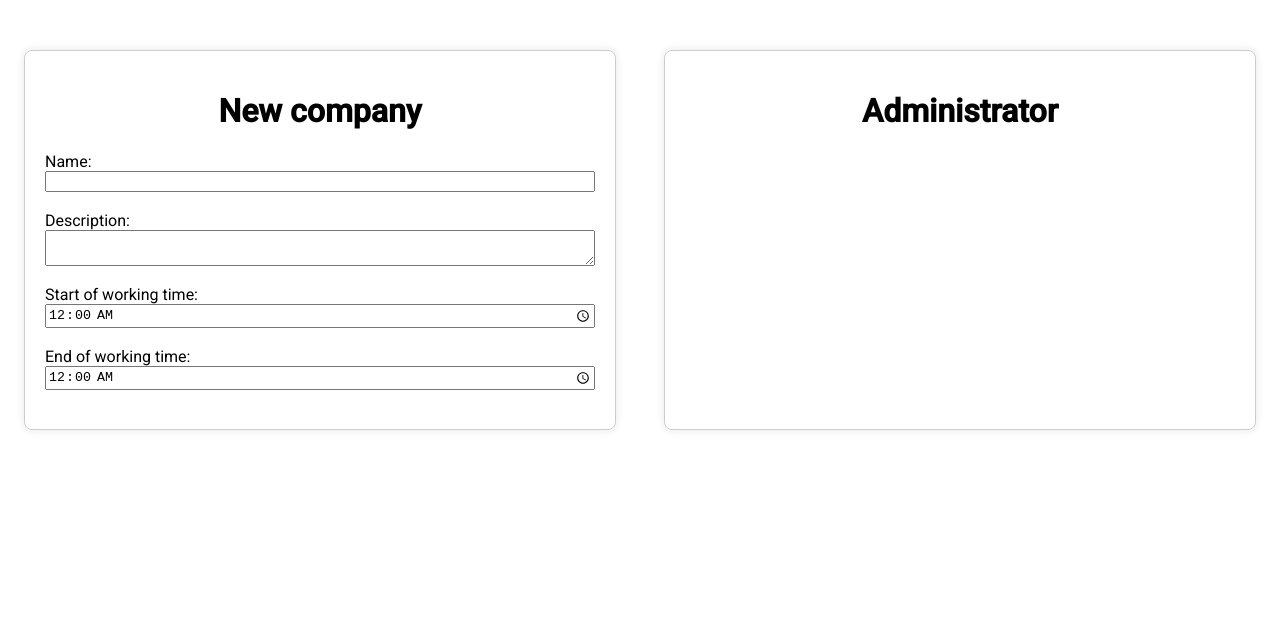
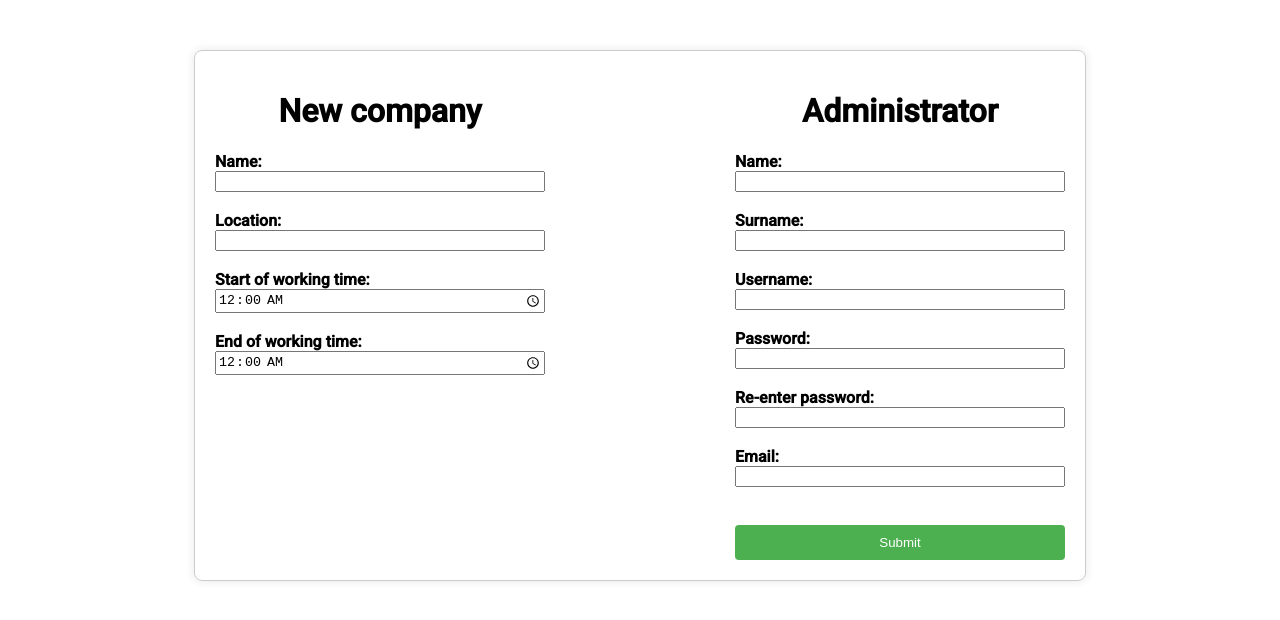
Before and after one commit to ISA-project-2023/frontend, an Angular app in the folder frontend-app/: page /companyRegistration in a window 1280 px wide. Shown: the top 620 px of the page. Built offline with nearby package versions, Linux system fonts and the light colour scheme.

Commit message:
adding company and administrator ended

```diff
--- a/frontend-app/src/app/app-routing.module.ts
+++ b/frontend-app/src/app/app-routing.module.ts
@@ -19,7 +19,6 @@ const routes: Routes = [
   { path: 'company-profile/:id', component: CompanyProfileComponent },
   { path: 'company-profile/edit/:id', component: CompanyProfileFormComponent },
   { path: 'company-admin-profile/add-appointment', component: PickupAppointmentFormComponent },
-  { path: '', redirectTo: '/home', pathMatch: 'full' },
   { path: 'home', component: HomeComponent },
   { path: 'login', component: LoginComponent },
   { path: 'register', component: RegistrationComponent },
--- a/frontend-app/src/features/companies/company-profile-form/company-profile-form.component.html
+++ b/frontend-app/src/features/companies/company-profile-form/company-profile-form.component.html
@@ -32,12 +32,12 @@
                         <div class="shift-div">
                             <mat-form-field class="content">
                                 <mat-label>Start of shift</mat-label>
-                                 <input matInput formControlName="startTime" type="datetime" />
+                                 <!-- <input matInput formControlName="startTime" type="datetime" /> -->
                                      <!--    [defaultValue]="07:00" -->
                             </mat-form-field>
                             <mat-form-field class="content">
                                 <mat-label>End of shift</mat-label>
-                                <input matInput formControlName="endTime" type="datetime" />
+                                <!-- <input matInput formControlName="endTime" type="datetime" /> -->
                                     <!--    [defaultValue]="07:00" -->
                             </mat-form-field>
                         </div>
--- a/frontend-app/src/features/companies/company-profile-form/company-profile-form.component.ts
+++ b/frontend-app/src/features/companies/company-profile-form/company-profile-form.component.ts
@@ -45,8 +45,8 @@ export class CompanyProfileFormComponent implements OnChanges {
   companyProfileForm = new FormGroup({
     name: new FormControl('', [Validators.required]),
     location: new FormControl('', [Validators.required]),
-    startTime: new FormControl(new Date()),
-    endTime: new FormControl(new Date()),
+    startTime: new FormControl('', [Validators.required]),
+    endTime: new FormControl('', [Validators.required]),
     grade: new FormControl(0, [Validators.required]),
     //equipment: new FormControl<Equipment>([], {nonNullable: false})
   });
--- a/frontend-app/src/features/companies/company-registration/company-registration.component.css
+++ b/frontend-app/src/features/companies/company-registration/company-registration.component.css
@@ -1,5 +1,7 @@
 .register{
-    width: 550px;
+    display: flex;
+    justify-content: space-between;
+    width: 850px;
     margin: 50px auto;
     padding: 20px;
     border: 1px solid #ccc;
@@ -9,15 +11,29 @@
 
 .main{
     display: flex;
-    justify-content: space-between;
+    justify-content: center;
+}
+
+label{
+    font-weight: bold;
 }
 
 .center{
     display: flex;
-    justify-content: center;
+    margin: 0 auto;
 }
 
 .company-form{
     display: flex;
     flex-direction: column;
+    width: 330px;
 }
+
+button[type="submit"] {
+    background-color: #4caf50;
+    color: white;
+    padding: 10px;
+    border: none;
+    border-radius: 4px;
+    cursor: pointer;
+}
--- a/frontend-app/src/features/companies/company-registration/company-registration.component.html
+++ b/frontend-app/src/features/companies/company-registration/company-registration.component.html
@@ -1,27 +1,49 @@
 <div class="main">
-    <div class="register">
+        <form (ngSubmit)="save()" class="register">
+                <div class="company-form">
                     <div class="center">
                         <h1>New company</h1>
                     </div>
-        <form (ngSubmit)="save()" class="company-form">
-
                     <label for="name">Name:</label>
                     <input type="text" id="name" [(ngModel)]="name" name="name"> <br>
 
-                <label for="description">Description:</label>
-                <textarea id="description" [(ngModel)]="description" name="description"></textarea> <br>
+                    <label for="location">Location:</label>
+                    <input type="text" id="location" [(ngModel)]="location" name="location"> <br>
 
                     <label for="name">Start of working time:</label>
                     <input type="time" id="startTime" [(ngModel)]="startTime" name="startTime"> <br>
 
                     <label for="name">End of working time:</label>
-                <input type="time" id="endTime" [(ngModel)]="endTime" name="startTime"> <br>
+                    <input type="time" id="endTime" [(ngModel)]="endTime" name="endTime"> <br>
 
-        </form>
+                    <label for="name" *ngIf = "allEntered">Fill in all informations!</label>
+                    <label for="name" *ngIf = "repassOk">Password not entered correctly!</label>
+                    <label for="name" *ngIf = "registrationOk">Successfully registered company!</label>
                 </div>
-    <div class="register">
+            <div class="company-form">
                 <div class="center">
                     <h1>Administrator</h1>
                 </div>
+                    <label for="name">Name:</label>
+                    <input type="text" id="nameAdmin" [(ngModel)]="nameAdmin" name="nameAdmin"> <br>
+
+                    <label for="surname">Surname:</label>
+                    <input type="text" id="surnameAdmin" [(ngModel)]="surnameAdmin" name="surnameAdmin"><br>
+
+                    <label for="username">Username:</label>
+                    <input type="text" id="username" [(ngModel)]="username" name="username"> <br>
+
+                    <label for="password">Password:</label>
+                    <input type="text" id="password" [(ngModel)]="password" name="password"> <br>
+
+                    <label for="repassword">Re-enter password:</label>
+                    <input type="text" id="repassword" [(ngModel)]="repassword" name="repassword"> <br>
+
+                    <label for="email">Email:</label>
+                    <input type="text" id="email" [(ngModel)]="email" name="email"> <br><br>
+
+                    <button type="submit">Submit</button>
                 </div>
+        </form>
+
 </div>
--- a/frontend-app/src/features/companies/company-registration/company-registration.component.ts
+++ b/frontend-app/src/features/companies/company-registration/company-registration.component.ts
@@ -1,4 +1,10 @@
 import { Component } from '@angular/core';
+import { User } from 'src/features/users/model/user.model';
+import { CompanyService } from '../company.service';
+import { Company } from '../model/company.model';
+import { UserService } from 'src/features/users/user.service';
+import { FormControl, FormGroup, Validators } from '@angular/forms';
+
 
 @Component({
   selector: 'app-company-registration',
@@ -7,12 +13,78 @@ import { Component } from '@angular/core';
 })
 export class CompanyRegistrationComponent {
 
+  constructor(private service: CompanyService, private userService: UserService) { }
+
+  allEntered: boolean = false
+  repassOk: boolean = false
+  registrationOk: boolean = false
+
   name: string = '';
-  description: string = '';
+  location: string = '';
   startTime: string = '00:00';
   endTime: string = '00:00';
 
+  nameAdmin: string = '';
+  surnameAdmin: string = '';
+  username: string = '';
+  password: string = '';
+  repassword: string = '';
+  email: string = '';
+
+  user!: User;
+  company!: Company;
+
   save() : void {
 
+    if(this.name === '' || this.location === '' || this.startTime === '' || this.endTime === '' ||
+    this.nameAdmin === '' || this.surnameAdmin === '' || this.username === '' || this.password === '' || this.email === ''){
+      this.allEntered = true
+      this.registrationOk = false
+    } else if(this.password !== this.repassword){
+      this.repassOk = true
+      this.registrationOk = false
+    } else {
+
+      this.company = {
+        id: 0,
+        name: this.name,
+        location: this.location,
+        grade: 0,
+        startTime: (this.startTime + ':00'),
+        endTime: (this.endTime + ':00'),
+        equipmentInStock: []
+      };
+
+      this.user = {
+        id: 0,
+        username: this.username,
+        email: this.email,
+        penaltyPoints: 0,
+        role: 'COMPANY_ADMIN',
+        firstName: this.nameAdmin,
+        lastName: this.surnameAdmin,
+        category: 'REGULAR'
+      };
+
+
+
+    this.registrationOk = true
+    console.log(this.startTime)
+    console.log(this.company.startTime)
+    }
+    console.log(this.company)
+    this.service.addCompany(this.company).subscribe({
+      next: () => {
+      },
+      error: () => {}
+    });
+    this.userService.saveUser(this.user, this.password).subscribe({
+      next: () => {
+        this.registrationOk = true
+        this.allEntered = false
+        this.repassOk = false
+      },
+      error: () => {}
+    });
   }
 }
--- a/frontend-app/src/features/companies/model/company.model.ts
+++ b/frontend-app/src/features/companies/model/company.model.ts
@@ -5,7 +5,7 @@ export interface Company{
     name: string;
     location: string;
     grade: number;
-    startTime: Date;
-    endTime: Date;
-    equipment: Equipment[];
+    startTime: string;
+    endTime: string;
+    equipmentInStock: Equipment[];
 }
--- a/frontend-app/src/features/users/user.service.ts
+++ b/frontend-app/src/features/users/user.service.ts
@@ -58,8 +58,8 @@ export class UserService {
     const params = { password };
     const options = { params: new HttpParams({ fromObject: params }) };
 
-    return this.http.post(`${this.apiUrl}/api/users`, employee, options);
-  }
+    return this.http.post(`${this.apiUrl}/api/users/store`, employee, options);
+}
 
   activateUser(token: string) {
     return this.http.get(`${this.apiUrl}/api/users/activate/${token}`, { responseType: 'text' });
```
Lines whose indentation alone changed are shown as unchanged.
